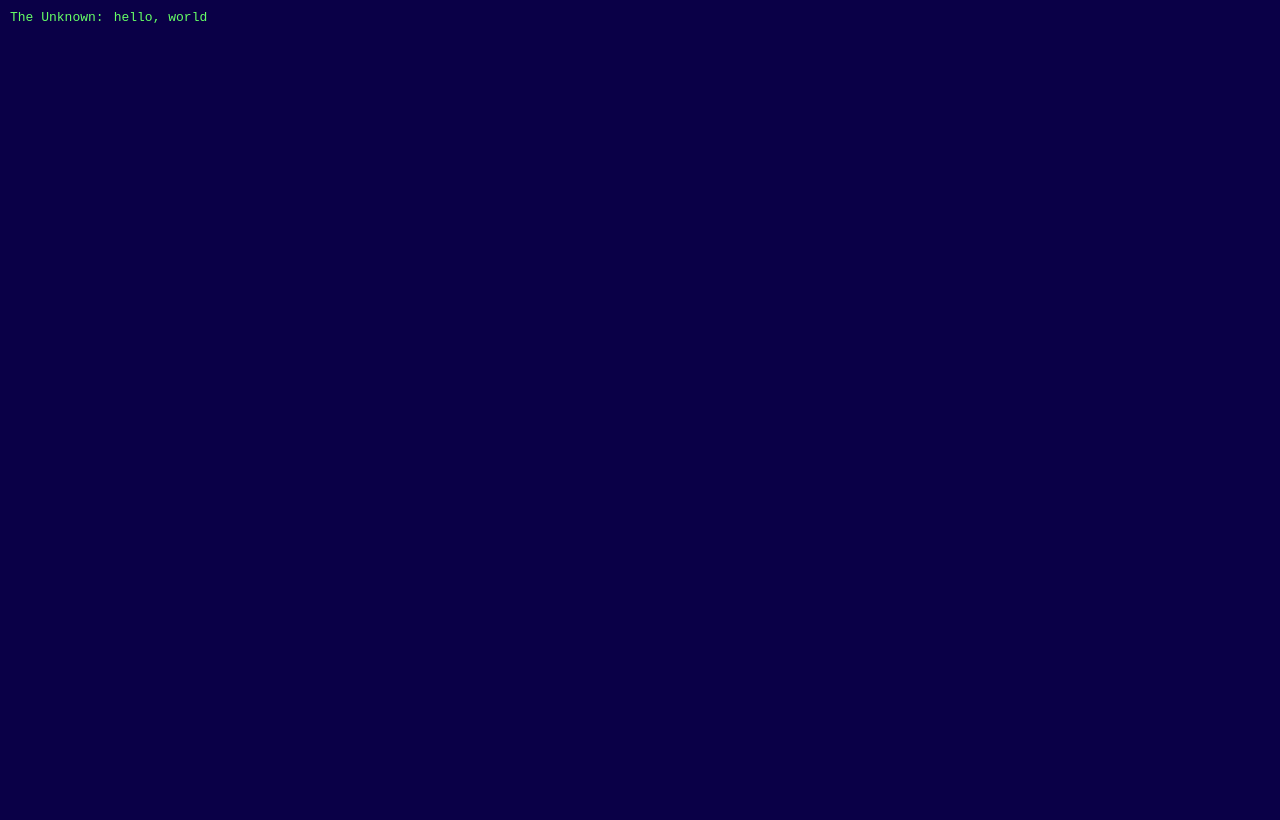
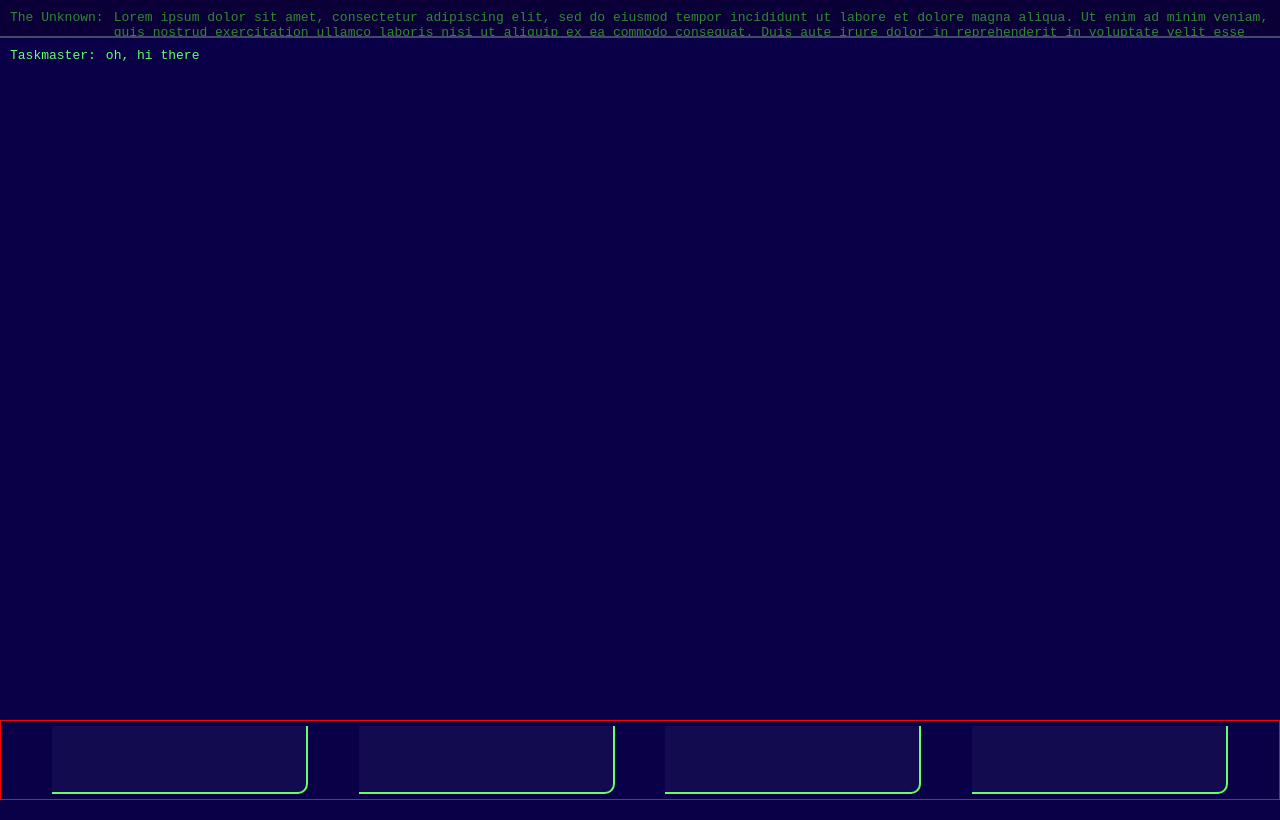
Before and after one commit to astakhiv/happy-birthday-novel, a plain HTML site: page index.html in a window 1280 px wide. Drawn offline with Linux system fonts and the light colour scheme.

Commit message:
add: screen overlapping, input buttons, styles for that, edit: split js file

```diff
--- a/index.html
+++ b/index.html
@@ -7,9 +7,19 @@
     <title>The novel</title>
 </head>
 <body>
-    <div id="Main"></div>
-    <div id="The Unknown"></div>
+    <div class="game">
+        <div id="The Unknown"></div>
+        <div id="Main"></div>
+    </div>
+    <div class="input">
+        <button></button>
+        <button></button>
+        <button></button>
+        <button></button>
+    </div>
 
-   <script src="./index.js"></script>
+    <script src="./scripts/gameContents.js" defer></script>
+    <script src="./scripts/gameLogic.js" defer></script>
+    <script src="./scripts/index.js" defer></script>
 </body>
 </html>
--- a/index.js
+++ /dev/null
@@ -1,38 +0,0 @@
-document.addEventListener("DOMContentLoaded", main);
-
-const canvases = {
-    "The Unknown": document.getElementById("The Unknown"),
-    "Main": document.getElementById("Main"),
-}
-
-const speech = `
-    <div id="current" class="replica">
-        <div class="name"></div>
-        <div class="text"></div>
-    </div>
-    `;
-
-function main() {
-    printReplica("The Unknown", "hello, world", 100);
-    alert("hi, mate");
-}
-
-function printReplica(character, text, delay) {
-    const canvas = canvases[character];
-    canvas.innerHTML += speech;
-    const replica = document.getElementById("current");
-    replica.children[0].innerHTML = character + ":";
-
-    printText(replica.children[1], text, delay);
-
-    replica.removeAttribute("id");
-}
-
-function printText(destination, text, delay, i=0) {
-    setTimeout(() => {
-        destination.innerHTML += text[i];
-        if (i < text.length - 1) {
-            printText(destination, text, delay,  i+1);
-        }
-    }, delay);
-}
--- /dev/null
+++ b/scripts/gameLogic.js
@@ -0,0 +1,59 @@
+const canvases = {
+    "The Unknown": document.getElementById("The Unknown"),
+    "Main": document.getElementById("Main"),
+}
+
+const sizes = {
+    "max": "min",
+    "mid": "mid",
+    "min": "max"
+}
+
+const characters = {
+    "The Unknown": "The Unknown",
+    "Main": "Taskmaster",
+};
+
+const speech = `
+    <div id="current" class="replica">
+        <div class="name"></div>
+        <div class="text"></div>
+    </div>
+    `;
+
+
+
+const sleep = (delay) => new Promise((resolve) => setTimeout(resolve, delay));
+
+async function printReplica(canvas, text, delay) {
+    const curCanvas = canvases[canvas];
+    const character = characters[canvas];
+    curCanvas.innerHTML += speech;
+    const replica = document.getElementById("current");
+    replica.children[0].innerHTML = character + ":";
+
+    await printText(replica.children[1], text, delay);
+
+    replica.removeAttribute("id");
+}
+
+async function printText(destination, text, delay) {
+    for (let i = 0; i < text.length; i++) {
+        await sleep(delay);
+        destination.innerHTML += text[i];
+    }
+}
+
+async function setCanvas(canvas, size) {
+    const mainCanvas = canvases[canvas];
+    const sideCanvas = canvases[canvas === "The Unknown" ? "Main" : "The Unknown"];
+    mainCanvas.scrollTop = mainCanvas.scrollHeight;
+    sideCanvas.scrollTop = sideCanvas.scrollHeight;
+    mainCanvas.classList.remove("min", "mid", "max");
+    mainCanvas.classList.add(size);
+    sideCanvas.classList.remove("min", "mid", "max");
+    sideCanvas.classList.add(sizes[size]);
+
+    await sleep(1100);
+
+}
--- /dev/null
+++ b/scripts/index.js
@@ -0,0 +1,13 @@
+document.addEventListener("DOMContentLoaded", main);
+
+
+async function main() {
+
+    alert("hi, mate");
+    await printReplica("The Unknown", "Lorem ipsum dolor sit amet, consectetur adipiscing elit, sed do eiusmod tempor incididunt ut labore et dolore magna aliqua. Ut enim ad minim veniam, quis nostrud exercitation ullamco laboris nisi ut aliquip ex ea commodo consequat. Duis aute irure dolor in reprehenderit in voluptate velit esse cillum dolore eu fugiat nulla pariatur. Excepteur sint occaecat cupidatat non proident, sunt in culpa qui officia deserunt mollit anim id est laborum.", 0);
+    await setCanvas("Main", "mid");
+    await printReplica("Main", "oh, hi there", 100);
+    await setCanvas("Main", "max");
+
+    document.querySelector(".game").classList.add("withInput");
+}
--- a/styles.css
+++ b/styles.css
@@ -1,9 +1,23 @@
-body {
-    width: 100%;
-    height: 100%;
+:root {
+    --max-height: 95%;
+   --mid-height: 50%;
+    --min-height: 5%;
+}
+
+* {
+    box-sizing: border-box;
+}
+
+html, body, .game {
+    width: 100vw;
+    height: 100vh;
     border: none;
     margin: 0;
     padding: 0;
+    overflow: hidden;
+}
+
+body {
     background-color: #0a0047;
     color: #66ff66;
     font-family: monospace;
@@ -12,9 +26,31 @@ body {
 #Main, div[id='The Unknown'] {
     width: 100%;
     height: 100%;
+    padding: 10px;
+    background-color: #0a0047;
+    transition: all 1s ease-in;
+}
+
+#Main {
     position: absolute;
-    padding: 10px;
+    bottom: 1;
+    border-top: 2px solid #414868;
 }
+
+.max {
+    height: var(--max-height) !important;
+}
+
+.mid {
+    height: var(--mid-height) !important;
+}
+
+.min {
+    color: #328832;
+    background-color: #0a0037 !important;
+    height: var(--min-height) !important;
+}
+
 
 .replica {
     display: flex;
@@ -31,3 +67,33 @@ body {
     display: flex;
     flex: 1;
 }
+
+.game {
+    position: relative;
+}
+
+.withInput {
+    height: 90%;
+}
+
+.input {
+    border: 1px solid red;
+    min-height: 50px;
+    height: 10%;
+    width: 100%;
+    display: flex;
+    flex-direction: row;
+    justify-content: space-evenly;
+    padding: 5px 0;
+}
+
+button {
+    display: flex;
+    width: 20vw;
+    background-color: rgba(192, 202, 245, 0.05);
+    border-right: 2px solid #66ff66;
+    border-bottom: 2px solid #66ff66;
+    border-left: none;
+    border-top: none;
+    border-radius: 0 0 10px 0;
+}
```
Also changed, not shown: scripts/gameContents.js (added).
